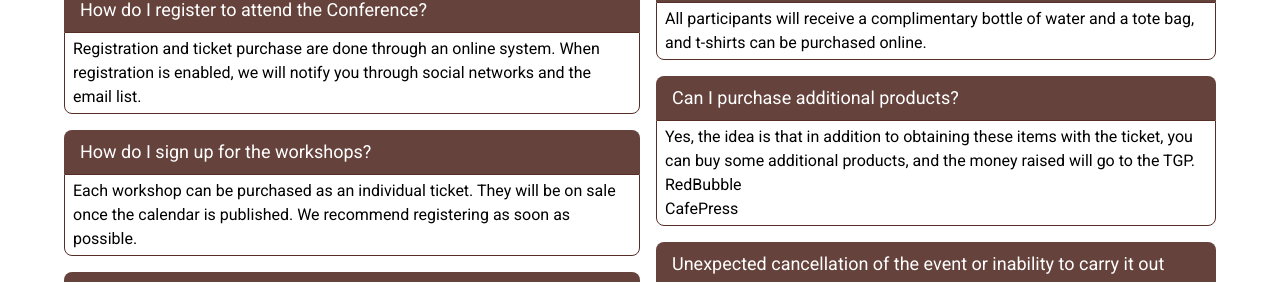
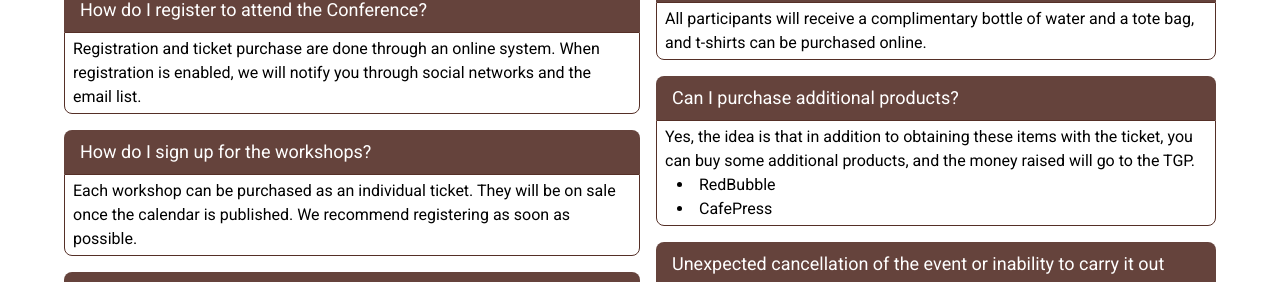
Before and after one commit to FOSS4G-2024-Belem/foss4g-2024-belem.github.io, a Next.js app: page /faq in a window 1280 px wide. Shown: the part 1286-1568 px from the top of the page. Built offline with nearby package versions, Linux system fonts and the light colour scheme.

Commit message:
add normal padding to mdx ul li

```diff
--- a/src/mdx-components.tsx
+++ b/src/mdx-components.tsx
@@ -28,6 +28,9 @@ export function useMDXComponents(components: MDXComponents): MDXComponents {
         {children}
       </div>
     ),
+    ul: ({ children }) => (
+      <ul className="list-disc list-inside pl-3">{children}</ul>
+    ),
     hr: () => (
       <hr className=""/>
     ),
```
